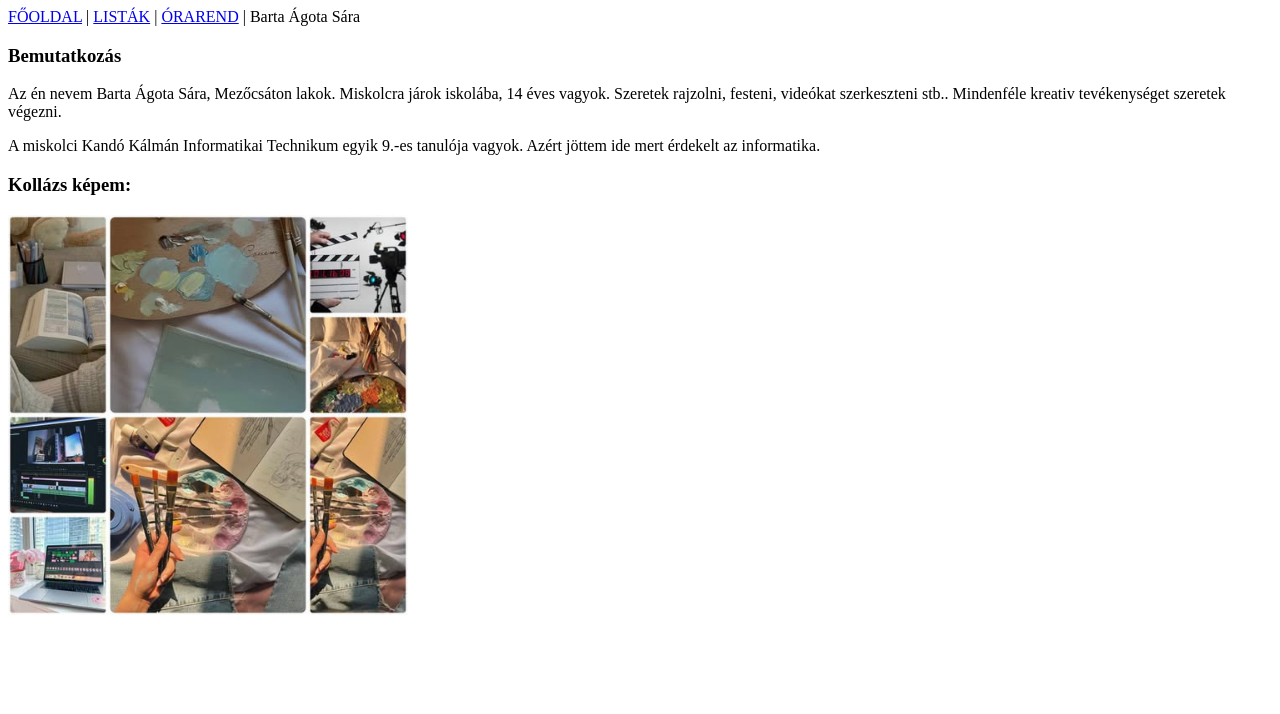
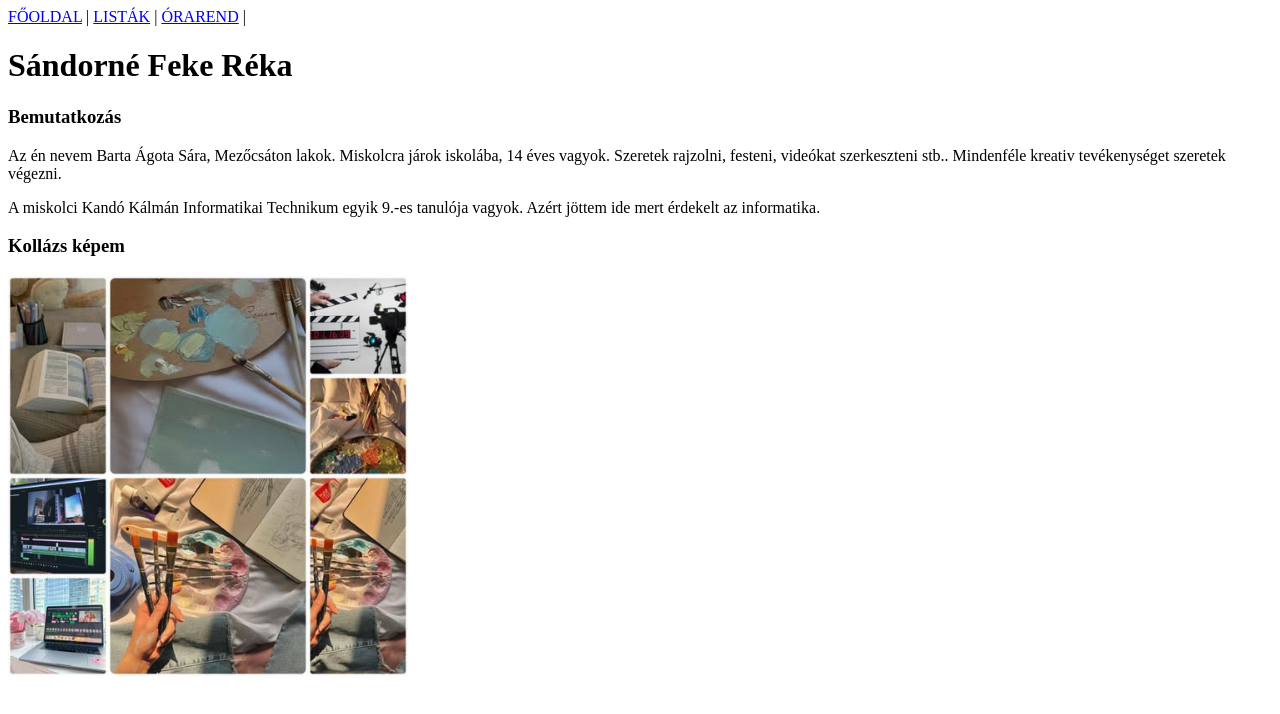
Before and after one commit to bartasara/IKT, a plain HTML site: page index.html in a window 1280 px wide. Drawn offline with Linux system fonts and the light colour scheme.

Commit message:
Update index.html

```diff
--- a/index.html
+++ b/index.html
@@ -1,3 +1,5 @@
+
+
 <!DOCTYPE html>
 <html lang="hu">
 <head>
@@ -6,18 +8,18 @@
     <title>Weboldalam</title>
 </head>
 <body>
-     <a href="index.html">FŐOLDAL</a> |
+    <nav>
+        <a href="index.html">FŐOLDAL</a> |
         <a href="listak.html">LISTÁK</a> |
         <a href="orarend.html">ÓRAREND</a> |
     </nav>
- <table class="time
- <h1>Barta Ágota Sára</h1>
- <h3>Bemutatkozás</h3>
-     <p>Az én nevem Barta Ágota Sára, Mezőcsáton lakok. Miskolcra járok iskolába, 14 éves vagyok.
+    <h1>Sándorné Feke Réka</h1>
+    <h3>Bemutatkozás</h3>
+    <p>Az én nevem Barta Ágota Sára, Mezőcsáton lakok. Miskolcra járok iskolába, 14 éves vagyok.
          Szeretek rajzolni, festeni, videókat szerkeszteni stb.. Mindenféle kreativ tevékenységet szeretek végezni.</p>
-     <p>A miskolci Kandó Kálmán Informatikai Technikum egyik 9.-es tanulója vagyok. Azért jöttem ide mert érdekelt az informatika.</p>
-     <h3>Kollázs képem:</h3>
-     <img title=kollázs width="400" src="img/kollazs.jpg" alt="kollázs">
+    <p>A miskolci Kandó Kálmán Informatikai Technikum egyik 9.-es tanulója vagyok. Azért jöttem ide mert érdekelt az informatika.</p>
+    <h3>Kollázs képem</h3>
+    <img src="img/kollazs.jpg" alt="Kollázs" title="Kollázs" width="400">
+</body>
 
-</body>
 </html>
```
